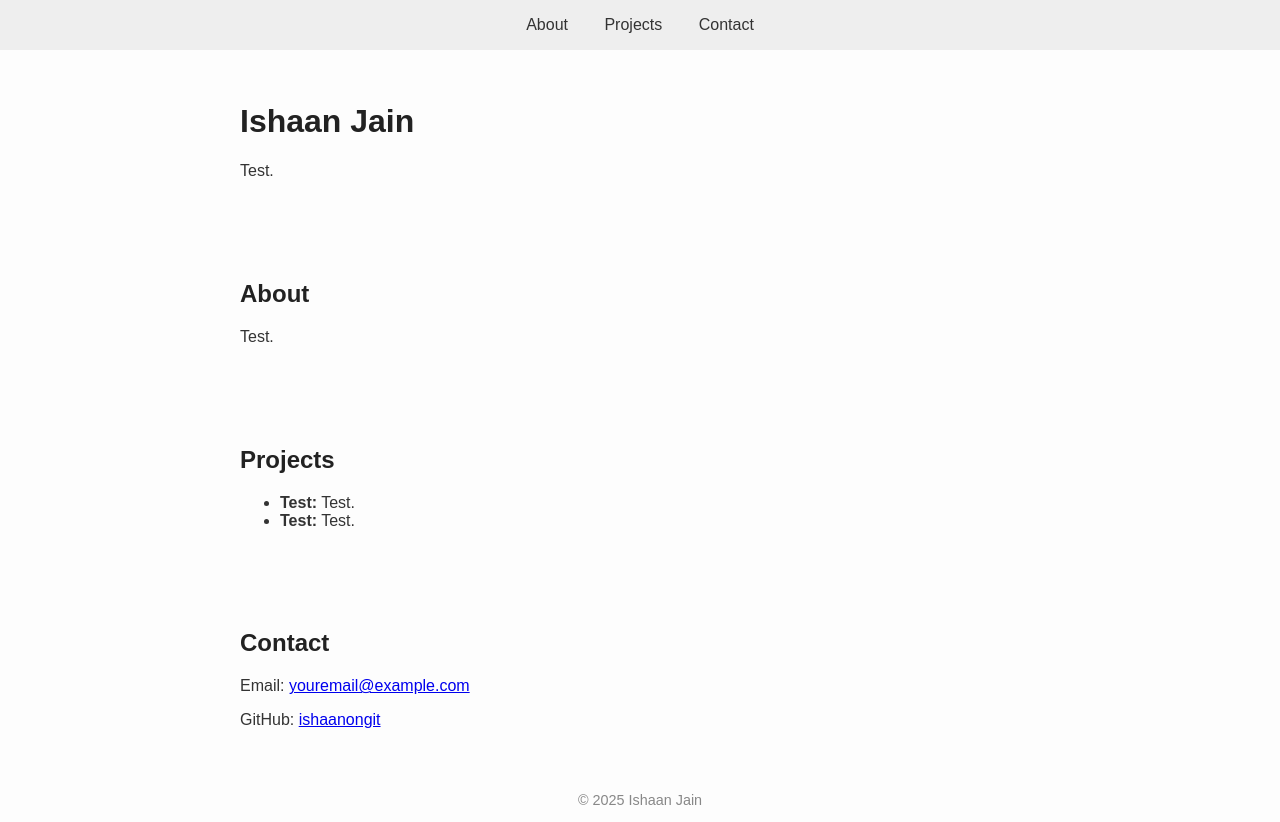
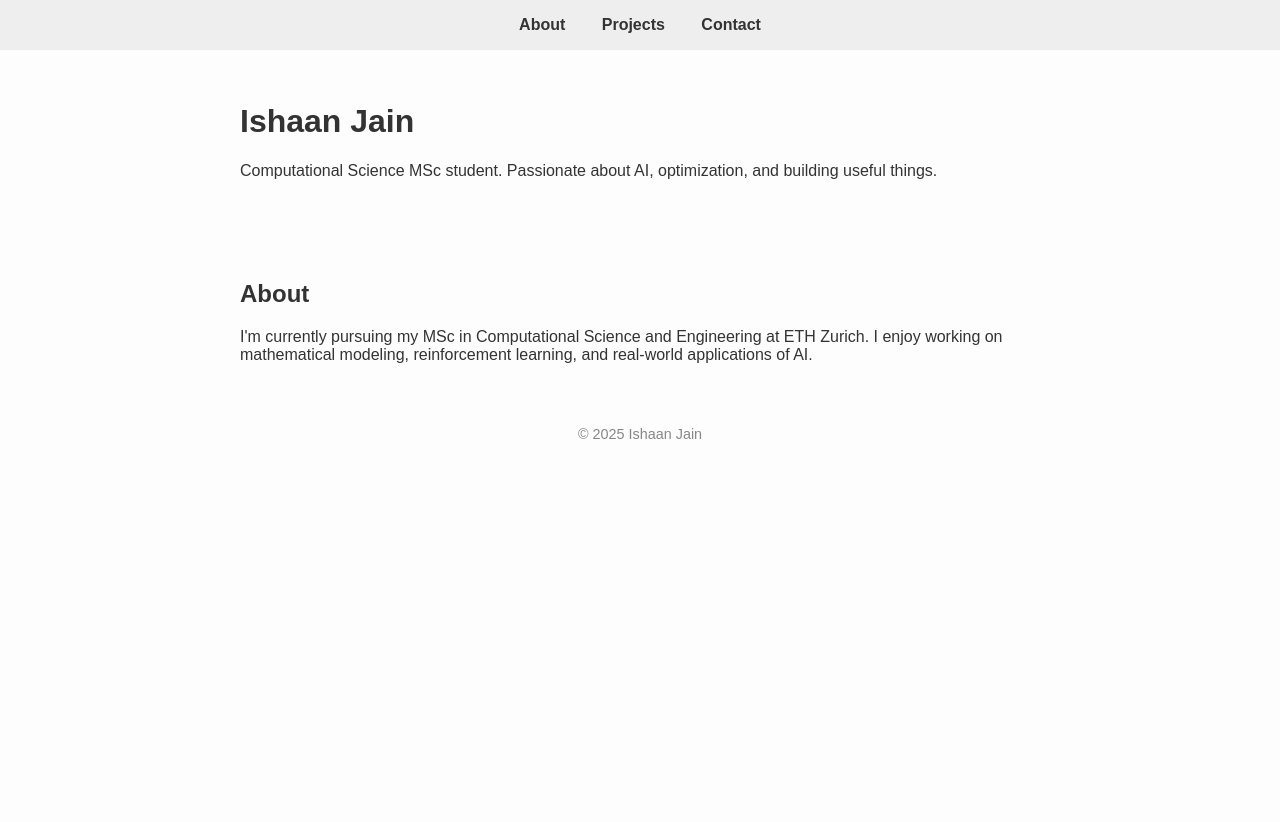
Before and after one commit to ishaanongit/ishaanjain.github.io, a plain HTML site: page index.html in a window 1280 px wide. After the commit the page ends 800 px from the top, so only its background shows below. Drawn offline with Linux system fonts and the light colour scheme.

Commit message:
Update index.html

```diff
--- a/index.html
+++ b/index.html
@@ -3,76 +3,34 @@
 <head>
   <meta charset="UTF-8" />
   <meta name="viewport" content="width=device-width, initial-scale=1.0"/>
-  <title>Ishaan Jain</title>
+  <title>About | Ishaan Jain</title>
   <style>
-    body {
-      font-family: sans-serif;
-      margin: 0;
-      padding: 0;
-      background: #fdfdfd;
-      color: #333;
-    }
-    header, section {
-      max-width: 800px;
-      margin: auto;
-      padding: 2em;
-    }
-    nav {
-      background: #eee;
-      padding: 1em;
-      text-align: center;
-    }
-    nav a {
-      margin: 0 1em;
-      text-decoration: none;
-      color: #333;
-    }
-    h1, h2 {
-      color: #222;
-    }
-    footer {
-      text-align: center;
-      font-size: 0.9em;
-      padding: 1em;
-      color: #888;
-    }
+    body { font-family: sans-serif; margin: 0; padding: 0; background: #fdfdfd; color: #333; }
+    header, section { max-width: 800px; margin: auto; padding: 2em; }
+    nav { background: #eee; padding: 1em; text-align: center; }
+    nav a { margin: 0 1em; text-decoration: none; color: #333; font-weight: bold; }
+    footer { text-align: center; font-size: 0.9em; padding: 1em; color: #888; }
   </style>
 </head>
 <body>
 
   <nav>
-    <a href="#about">About</a>
-    <a href="#projects">Projects</a>
-    <a href="#contact">Contact</a>
+    <a href="index.html">About</a>
+    <a href="projects.html">Projects</a>
+    <a href="contact.html">Contact</a>
   </nav>
 
   <header>
     <h1>Ishaan Jain</h1>
-    <p>Test.</p>
+    <p>Computational Science MSc student. Passionate about AI, optimization, and building useful things.</p>
   </header>
 
-  <section id="about">
+  <section>
     <h2>About</h2>
-    <p>Test.</p>
+    <p>I'm currently pursuing my MSc in Computational Science and Engineering at ETH Zurich. I enjoy working on mathematical modeling, reinforcement learning, and real-world applications of AI.</p>
   </section>
 
-  <section id="projects">
-    <h2>Projects</h2>
-    <ul>
-      <li><strong>Test:</strong> Test.</li>
-      <li><strong>Test:</strong> Test.</li>
-    </ul>
-  </section>
-
-  <section id="contact">
-    <h2>Contact</h2>
-    <p>Email: <a href="mailto:youremail@example.com">youremail@example.com</a></p>
-    <p>GitHub: <a href="https://github.com/ishaanongit" target="_blank">ishaanongit</a></p>
-  </section>
-
-  <footer>
-    &copy; 2025 Ishaan Jain
-  </footer>
+  <footer>&copy; 2025 Ishaan Jain</footer>
 
 </body>
 </html>
```
